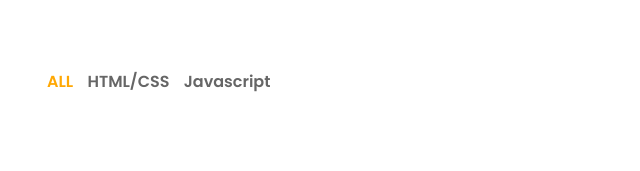
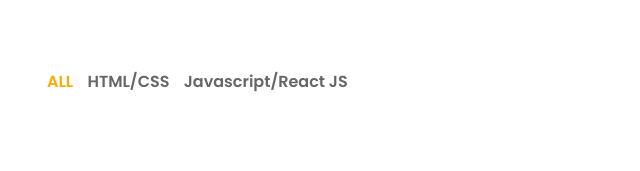
Before and after one commit to paulus1991/EvuPaulusportfolio, a plain HTML site: page index.html in a window 1280 px wide. Shown: the part 785-956 px from the top of the page, 418-1058 px from the left. Drawn offline with nearby package versions, Linux system fonts and the light colour scheme; files whose address does not match are found by name.

Commit message:
Update index.html

```diff
--- a/index.html
+++ b/index.html
@@ -107,7 +107,7 @@
 					<div class="portfolioFilter clearfix margin-b-80">
 						<a href="#" data-filter="*" class="current"><b>ALL</b></a>
 						<a href="#" data-filter=".web-design"><b>HTML/CSS</b></a>
-						<a href="#" data-filter=".branding"><b>Javascript</b></a>
+						<a href="#" data-filter=".branding"><b>Javascript/React JS</b></a>
 
 					</div>
 				</div>
```
